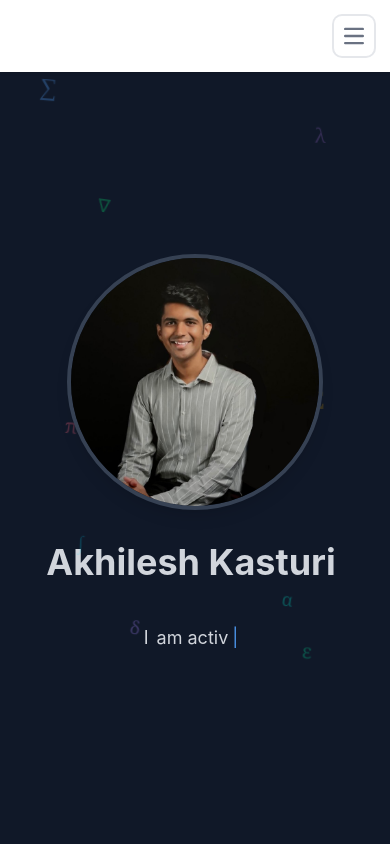
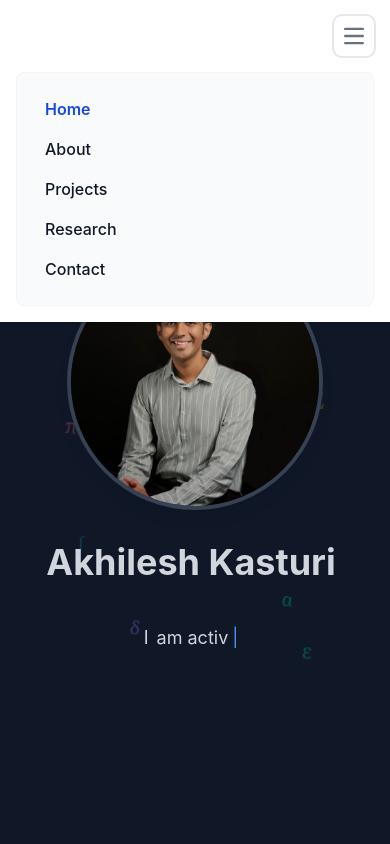
Before and after one commit to AkhilKas/personal-portfolio, a React (Vite) app: page / in a window 390 px wide. Both pictures are taken after a click on the button "Open main menu". Shown: the top 844 px of the page. Built offline with nearby package versions, Linux system fonts and the light colour scheme.

Commit message:
Updated navbar visibility issues in mobile web

```diff
--- a/src/components/Navbar.jsx
+++ b/src/components/Navbar.jsx
@@ -2,6 +2,7 @@ import { useEffect, useState } from 'react';
 
 export default function Navbar() {
   const [activeSection, setActiveSection] = useState('hero');
+  const [isMenuOpen, setIsMenuOpen] = useState(false);
 
   useEffect(() => {
     const handleScroll = () => {
@@ -47,11 +48,11 @@ export default function Navbar() {
           </span>
         </a>
         <button
-          data-collapse-toggle="navbar-default"
+          onClick={() => setIsMenuOpen(!isMenuOpen)}
           type="button"
           className="inline-flex items-center p-2 w-10 h-10 justify-center text-sm text-gray-500 rounded-lg md:hidden hover:bg-gray-100 focus:outline-none focus:ring-2 focus:ring-gray-200 dark:text-gray-400 dark:hover:bg-gray-700 dark:focus:ring-gray-600"
           aria-controls="navbar-default"
-          aria-expanded="false"
+          aria-expanded={isMenuOpen}
         >
           <span className="sr-only">Open main menu</span>
           <svg
@@ -70,13 +71,16 @@ export default function Navbar() {
             />
           </svg>
         </button>
-        <div className="hidden w-full md:block md:w-auto" id="navbar-default">
+        <div className={`${isMenuOpen ? 'block' : 'hidden'} w-full md:block md:w-auto`} id="navbar-default">
           <ul className="font-medium flex flex-col p-4 md:p-0 mt-4 border border-gray-100 rounded-lg bg-gray-50 md:flex-row md:space-x-8 rtl:space-x-reverse md:mt-0 md:border-0 md:bg-white dark:bg-gray-800 md:dark:bg-gray-900 dark:border-gray-700">
             {sections.map(({ id, label }) => (
               <li key={id}>
                 <a
                   href={`#${id}`}
-                  onClick={() => setActiveSection(id)}
+                  onClick={() => {
+                    setActiveSection(id);
+                    setIsMenuOpen(false);
+                  }}
                   className={`block py-2 px-3 rounded-sm md:p-0 transition-colors ${
                     activeSection === id
                       ? 'text-blue-700 dark:text-blue-500 font-semibold'
```
